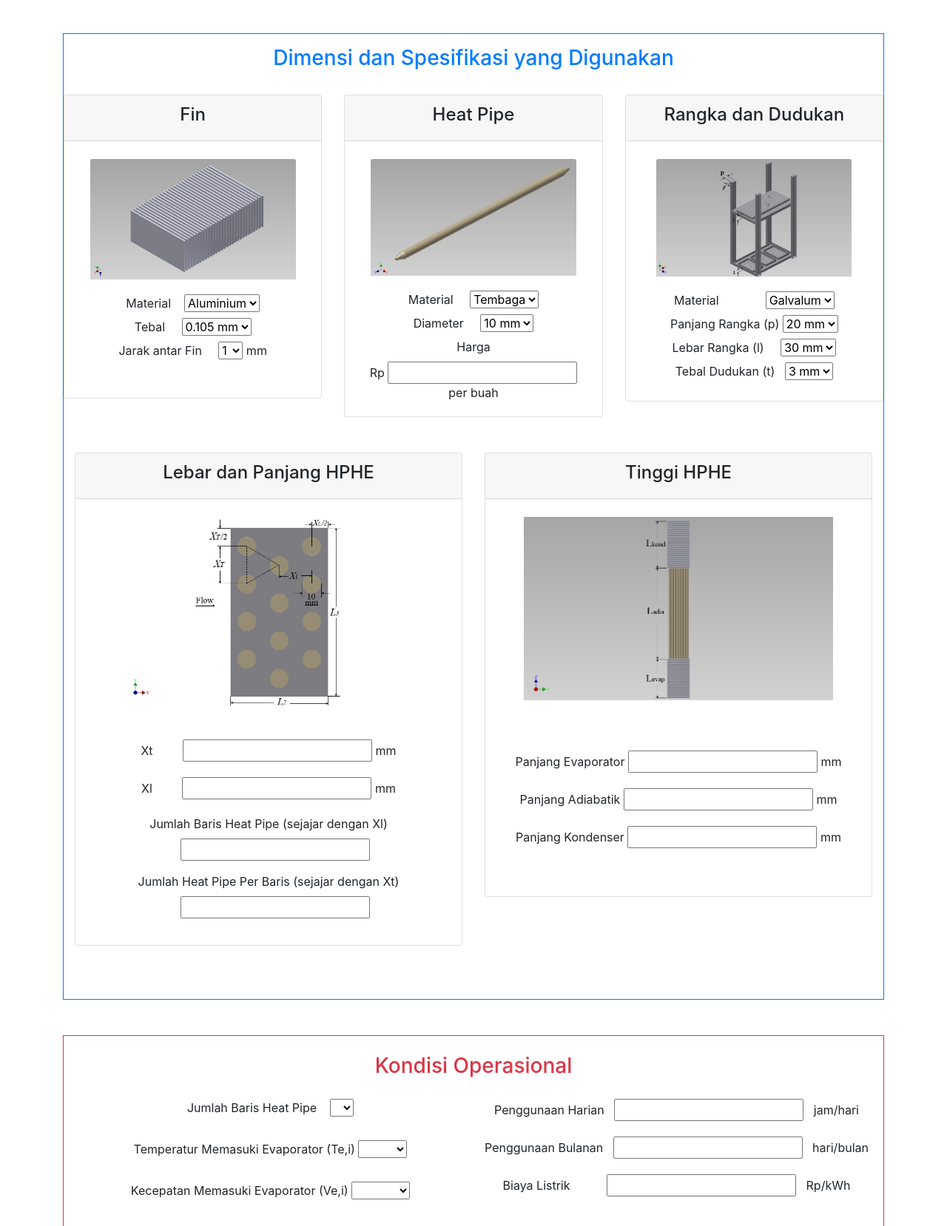
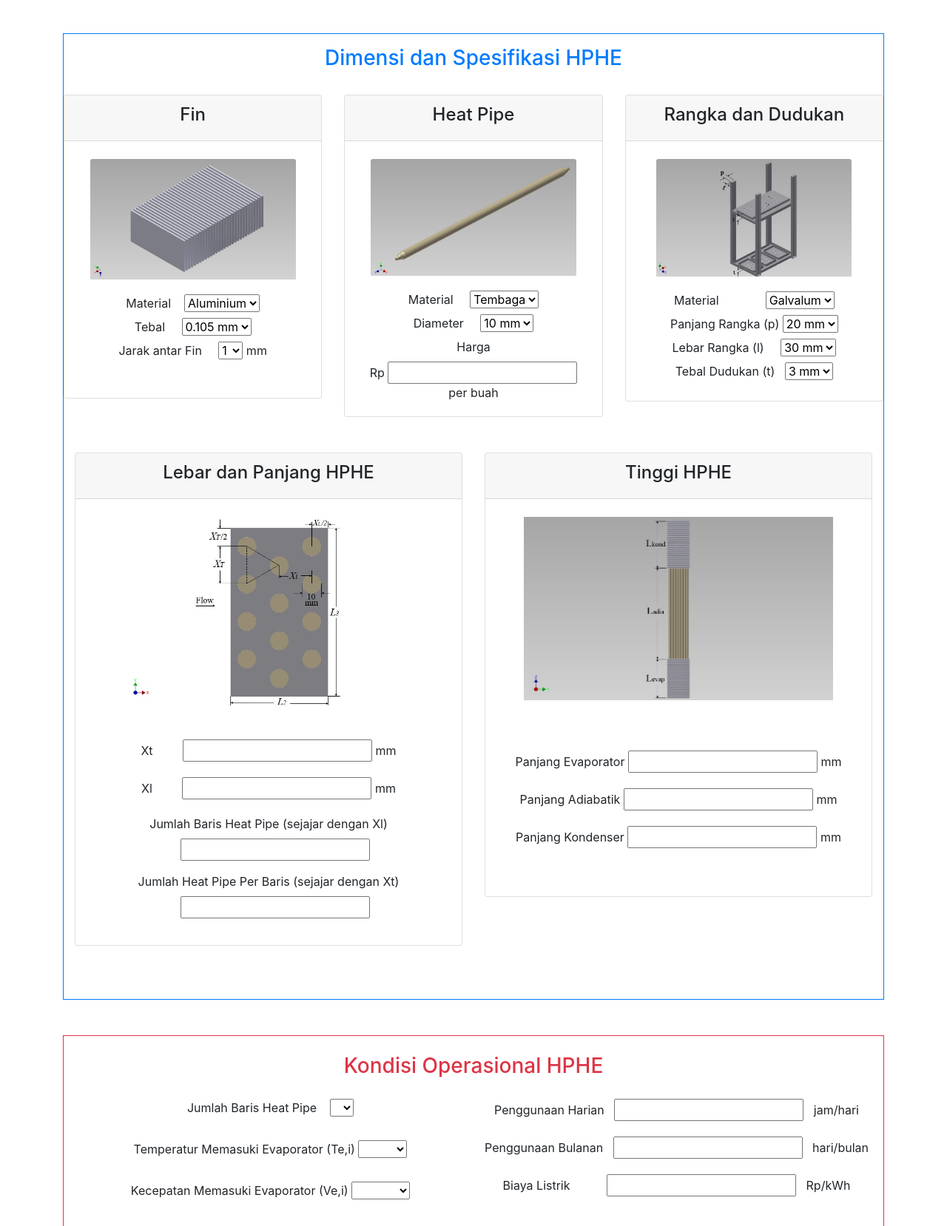
Before and after one commit to Praise-and-Gratitude/aplikasihphe1, a plain HTML site: page index.html in a window 1280 px wide. Shown: the part 576-2234 px from the top of the page at 74% size. Drawn offline with nearby package versions, Linux system fonts and the light colour scheme.

Commit message:
Update index.html

```diff
--- a/index.html
+++ b/index.html
@@ -66,7 +66,7 @@
 <div class="container">
         <div class="border border-primary">
         <div class="text-center">
-            <h3 class="text-center mt-3 text-primary">Dimensi dan Spesifikasi yang Digunakan</h3>
+            <h3 class="text-center mt-3 text-primary">Dimensi dan Spesifikasi HPHE</h3>
                 </div>
 
 
@@ -322,7 +322,7 @@
     <div class="border border-danger">
 
         <div class=" text-center">
-            <h3 class="mt-4 text-danger">Kondisi Operasional </h3>
+            <h3 class="mt-4 text-danger">Kondisi Operasional HPHE</h3>
         </div>
         <div class="text-center mb-4">
             <div class="card-body">
```
